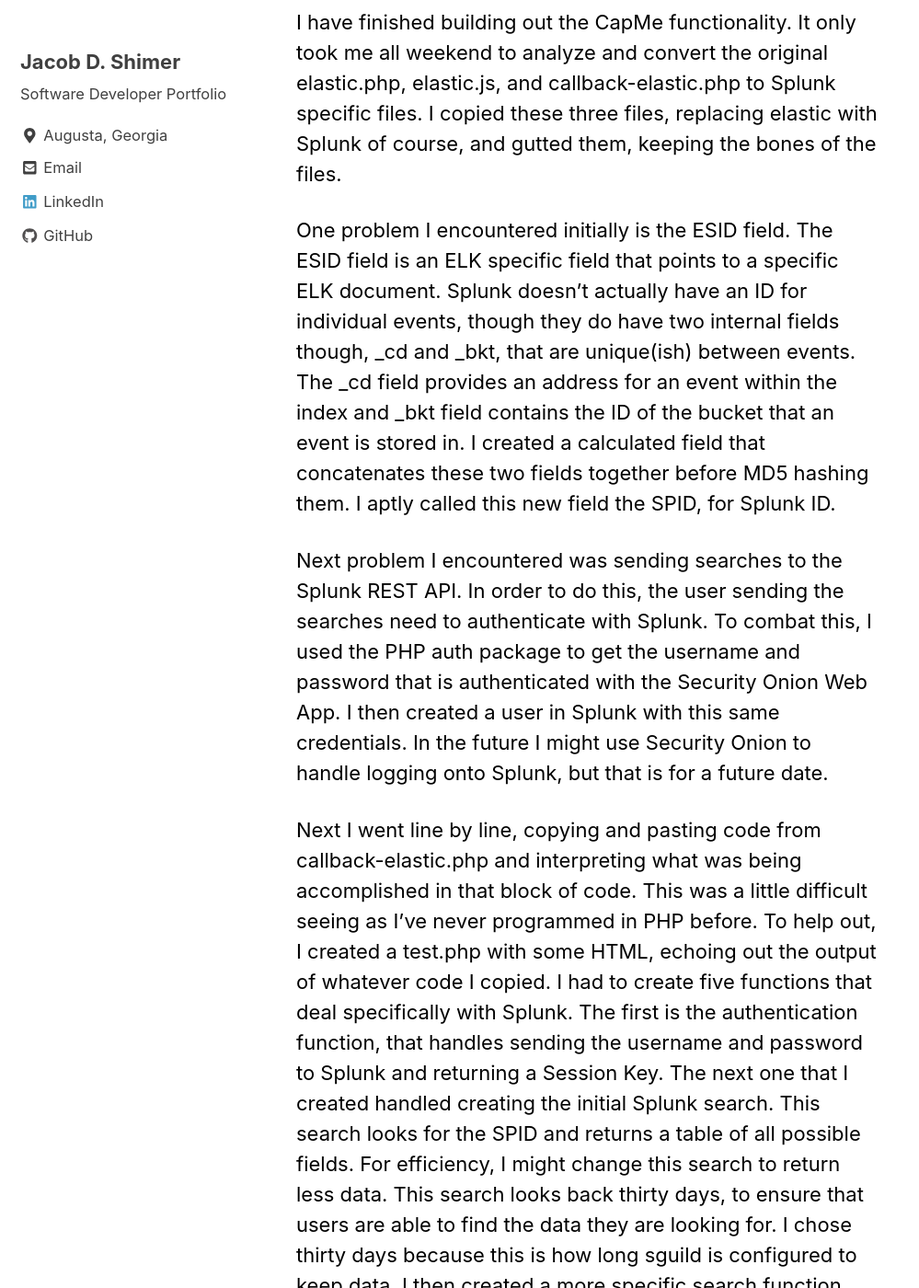
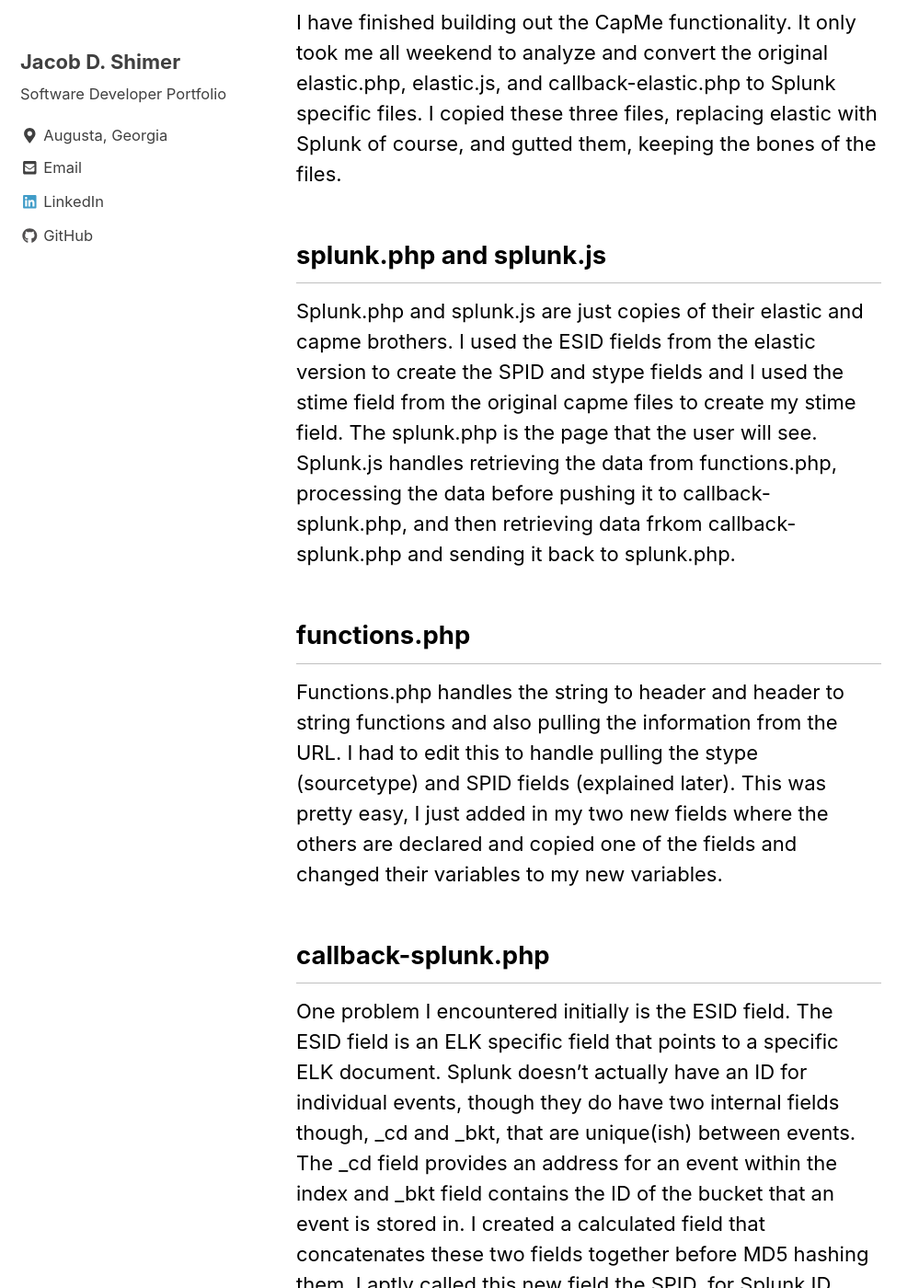
Before and after one commit to jacobdshimer/jacobdshimer.github.io, a Jekyll site: the page built from _posts/2018-09-05-security-onion-app-capme-finished.md, in a window 1280 px wide and 1400 px high, scrolled down 746 px. Shown: the whole window at 92% size, without its empty margins (0-999 px from the left). Built offline with Jekyll 4.4.1, drawn with Linux system fonts in a browser that asks for light colours; nearby versions of some CDN libraries; some of the changed text lies outside the part shown.

Commit message:
Update 2018-09-05-security-onion-app-capme-finished.md

```diff
--- a/_posts/2018-09-05-security-onion-app-capme-finished.md
+++ b/_posts/2018-09-05-security-onion-app-capme-finished.md
@@ -18,11 +18,31 @@
 
 I have finished building out the CapMe functionality.  It only took me all weekend to analyze and convert the original elastic.php, elastic.js, and callback-elastic.php to Splunk specific files.  I copied these three files, replacing elastic with Splunk of course, and gutted them, keeping the bones of the files.
 
+## splunk.php and splunk.js
+
+Splunk.php and splunk.js are just copies of their elastic and capme brothers.  I used the ESID fields from the elastic version to create the SPID and stype fields and I used the stime field from the original capme files to create my stime field.  The splunk.php is the page that the user will see.  Splunk.js handles retrieving the data from functions.php, processing the data before pushing it to callback-splunk.php, and then retrieving data frkom callback-splunk.php and sending it back to splunk.php.
+
+## functions.php
+
+Functions.php handles the string to header and header to string functions and also pulling the information from the URL.  I had to edit this to handle pulling the stype (sourcetype) and SPID fields (explained later).  This was pretty easy, I just added in my two new fields where the others are declared and copied one of the fields and changed their variables to my new variables.
+
+## callback-splunk.php
+
 One problem I encountered initially is the ESID field.  The ESID field is an ELK specific field that points to a specific ELK document.  Splunk doesn't actually have an ID for individual events, though they do have two internal fields though, \_cd and \_bkt, that are unique(ish) between events.  The \_cd field provides an address for an event within the index and \_bkt field contains the ID of the bucket that an event is stored in.  I created a calculated field that concatenates these two fields together before MD5 hashing them. I aptly called this new field the SPID, for Splunk ID.
 
 Next problem I encountered was sending searches to the Splunk REST API.  In order to do this, the user sending the searches need to authenticate with Splunk.  To combat this, I used the PHP auth package to get the username and password that is authenticated with the Security Onion Web App.  I then created a user in Splunk with this same credentials.  In the future I might use Security Onion to handle logging onto Splunk, but that is for a future date.
 
-Next I went line by line, copying and pasting code from callback-elastic.php and interpreting what was being accomplished in that block of code.  This was a little difficult seeing as I've never programmed in PHP before. To help out, I created a test.php with some HTML, echoing out the output of whatever code I copied.  I had to create five functions that deal specifically with Splunk.  The first is the authentication function, that handles sending the username and password to Splunk and returning a Session Key.  The next one that I created handled creating the initial Splunk search.  This search looks for the SPID and returns a table of all possible fields.  For efficiency, I might change this search to return less data.  This search looks back thirty days, to ensure that users are able to find the data they are looking for.  I chose thirty days because this is how long sguild is configured to keep data.  I then created a more specific search function that is purely looking for the connection UID's for the specific connection in the conn.log.
+### Splunk Authentication
+
+Next I went line by line, copying and pasting code from callback-elastic.php and interpreting what was being accomplished in that block of code.  This was a little difficult seeing as I've never programmed in PHP before. To help out, I created a test.php with some HTML, echoing out the output of whatever code I copied.  I had to create five functions that deal specifically with Splunk.  The first is the authentication function, that handles sending the username and password to Splunk and returning a Session Key.
+
+### Splunk Querying
+
+The next one that I created handled creating the initial Splunk search.  This search retrieves the sourcetype, SPID, and epochTime, which is just a calculated field equaling the \_time field.  Initally I was just setting the earliest_time to thirty days, but upon generating over 2.8 million events over a few minutes, I realized that this was looking way too far back.  The searches were timing out before even finishing because of how many events it had to look through.  So I added in the earliest = epochTime to filter the events down.  This brought my search down from never finishing, to taking about fourty to sixty seconds to finish.  I feel like this is was still too long.  So I added in the sourcetype field to my Splunk Dashboard table and added it to my Splunk query.  This brought it down to about .047 seconds to complete.  Much better.
+
+The fourth function handles the second Splunk query looking for the actual connnection.  This is so that we can retrieve the sensorname field from and make sure that this was an actual connection.  This also makes it so that we can pull the PCAP for files.log, pe.log, and x509.log.
+
+### Getting Results from Splunk
 
 The next two functions go together, the first checks if the search job is done.  I did this by putting my CURL command within a do while loop, waiting for the isDone field to turn true.  If isDone field is true and isFailed is true, it returns the error back to the main program.  If not, it returns the fact that it is finished to the main program.  The next function gets the results from Splunk and returning just the results back to the main program.
 
```
